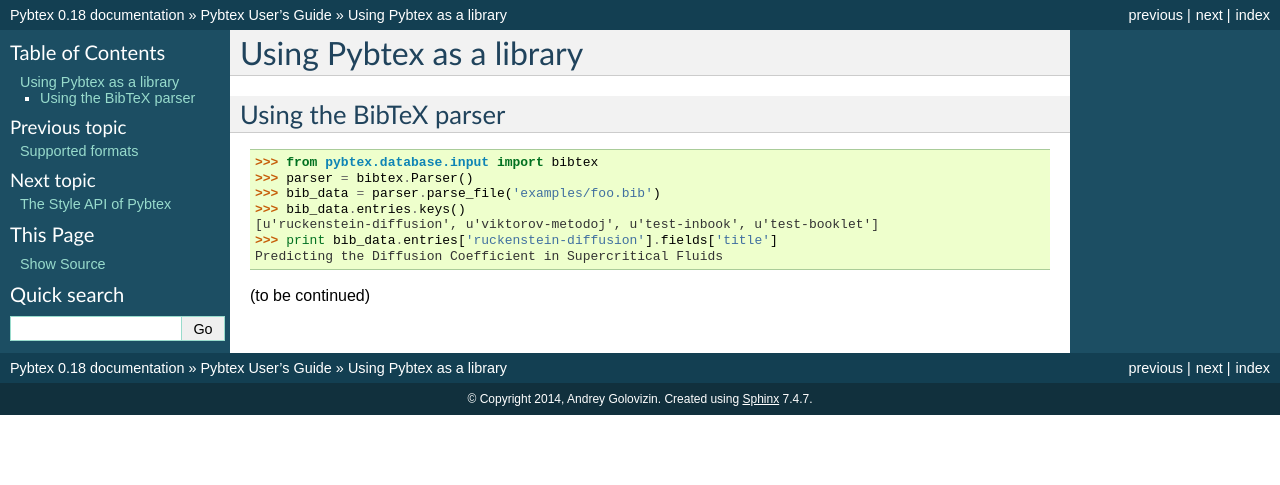
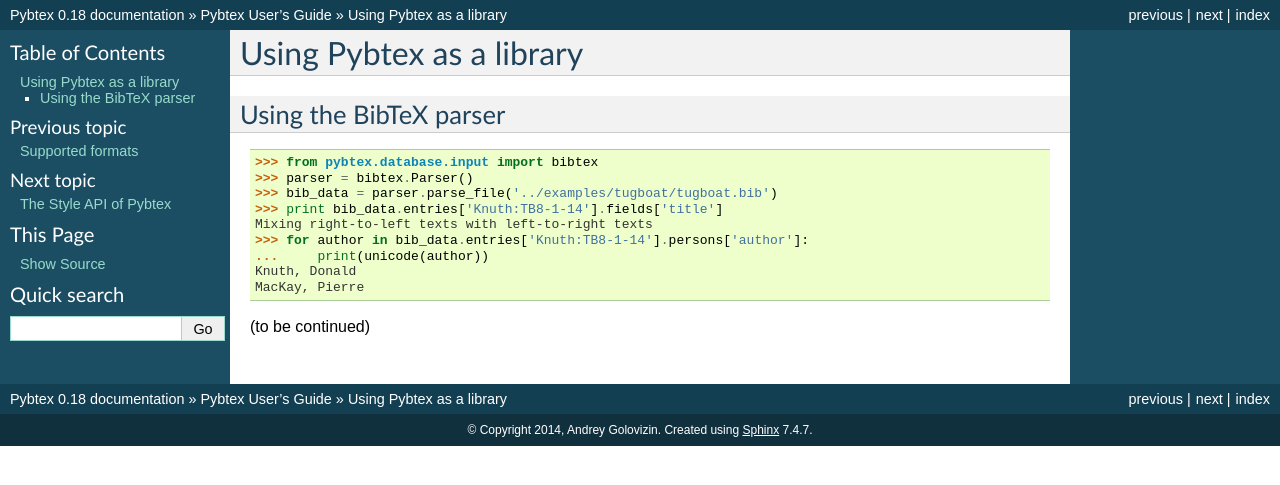
Before and after one commit to live-clones/pybtex, a Sphinx documentation site: the page built from docs/source/api.rst, in a window 1280 px wide. Shown: the top 485 px of the page. Built offline with Sphinx 7.4.7, drawn with Linux system fonts in a browser that asks for light colours.

Commit message:
Convert code snipped into a doctest

```diff
--- a/docs/source/api.rst
+++ b/docs/source/api.rst
@@ -6,14 +6,16 @@
 Using the BibTeX parser
 =======================
 
-.. sourcecode:: pycon
+.. doctest::
 
     >>> from pybtex.database.input import bibtex
     >>> parser = bibtex.Parser()
-    >>> bib_data = parser.parse_file('examples/foo.bib')
-    >>> bib_data.entries.keys()
-    [u'ruckenstein-diffusion', u'viktorov-metodoj', u'test-inbook', u'test-booklet']
-    >>> print bib_data.entries['ruckenstein-diffusion'].fields['title']
-    Predicting the Diffusion Coefficient in Supercritical Fluids
+    >>> bib_data = parser.parse_file('../examples/tugboat/tugboat.bib')
+    >>> print bib_data.entries['Knuth:TB8-1-14'].fields['title']
+    Mixing right-to-left texts with left-to-right texts
+    >>> for author in bib_data.entries['Knuth:TB8-1-14'].persons['author']:
+    ...     print(unicode(author))
+    Knuth, Donald
+    MacKay, Pierre
 
 (to be continued)
```
